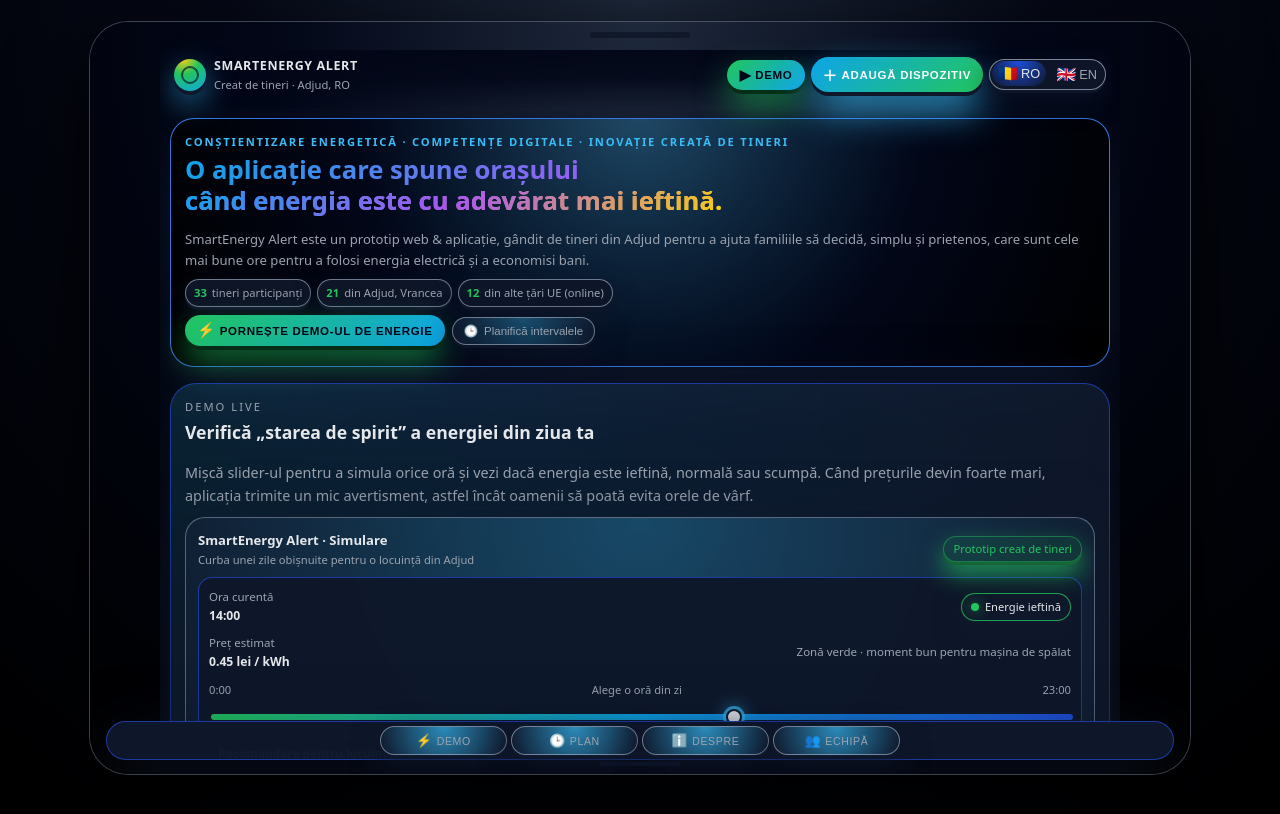
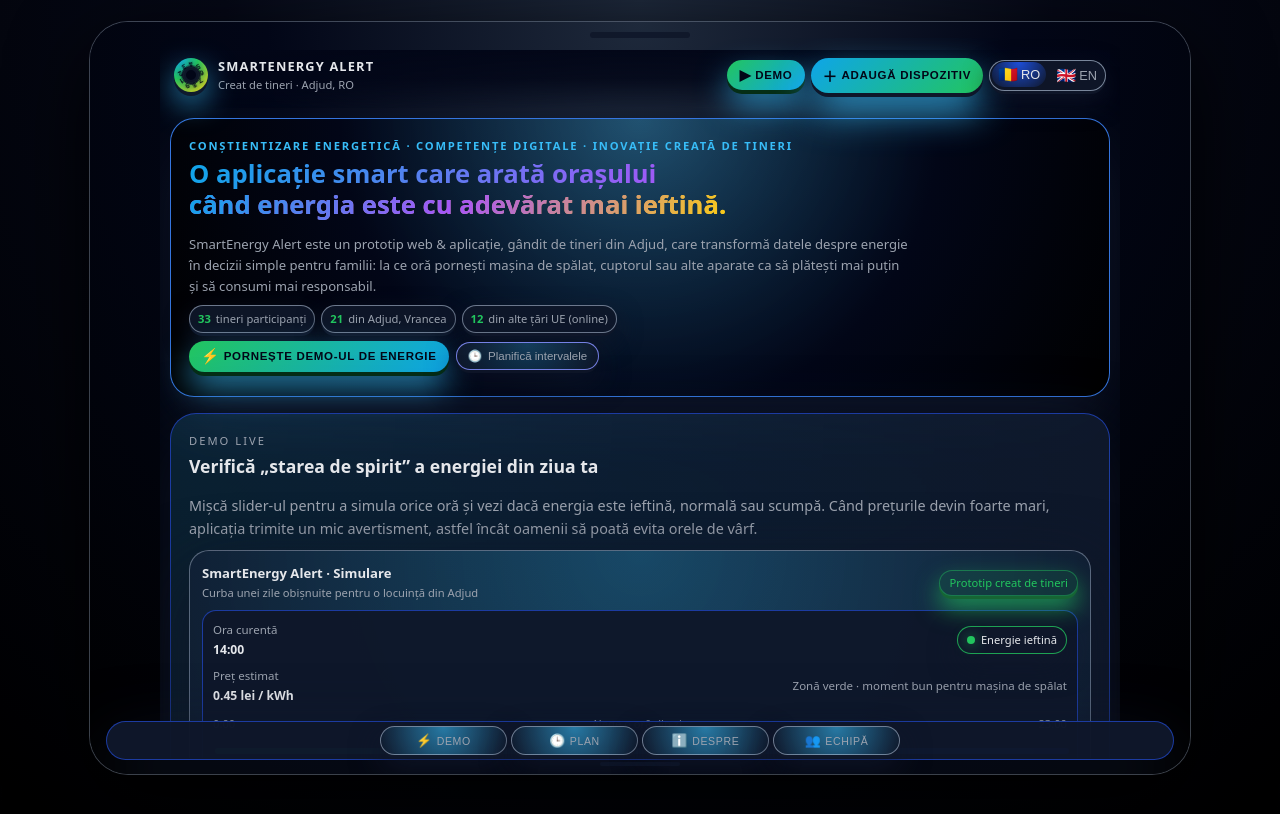
Before and after one commit to TheTechology/AppSmartEnergyAlert, a plain HTML site: page index.html in a window 1280 px wide. Drawn offline with Linux system fonts and the light colour scheme.

Commit message:
Update index.html

```diff
--- a/index.html
+++ b/index.html
@@ -123,7 +123,7 @@
       display: flex;
       align-items: center;
       justify-content: space-between;
-      gap: 6px;
+      gap: 10px;
       padding: 6px 4px 14px;
       position: sticky;
       top: 0;
@@ -141,18 +141,24 @@
     .logo {
       display: flex;
       align-items: center;
-      gap: 8px;
-    }
+      gap: 10px;
+    }
+
+    /* LOGO ANIMAT – CONTOR ENERGIE */
 
     .logo-mark {
-      width: 32px;
-      height: 32px;
+      width: 34px;
+      height: 34px;
       border-radius: 999px;
-      background: radial-gradient(circle at 30% 0%, #facc15, #22c55e 40%, #0ea5e9 100%);
+      background: radial-gradient(circle at 10% 0%, #0ea5e9, #22c55e 45%, #facc15 100%);
       position: relative;
+      display: flex;
+      align-items: center;
+      justify-content: center;
       box-shadow:
         0 4px 0 rgba(15, 23, 42, 0.9),
-        0 12px 30px rgba(56, 189, 248, 0.6);
+        0 12px 30px rgba(56, 189, 248, 0.7);
+      overflow: visible;
     }
 
     .logo-mark::after {
@@ -164,10 +170,77 @@
       box-shadow: inset 0 0 0 1px rgba(15, 23, 42, 0.8);
     }
 
+    .logo-core {
+      width: 14px;
+      height: 14px;
+      border-radius: 999px;
+      background: #020617;
+      border: 2px solid rgba(15, 23, 42, 0.95);
+      box-shadow: 0 0 0 2px rgba(15, 23, 42, 0.95);
+      z-index: 2;
+    }
+
+    .logo-ring {
+      position: absolute;
+      inset: 3px;
+      border-radius: 999px;
+      animation: logo-rotate 12s linear infinite;
+      z-index: 3;
+    }
+
+    .logo-digit {
+      position: absolute;
+      left: 50%;
+      top: 50%;
+      transform-origin: center center;
+      font-size: 7px;
+      font-weight: 700;
+      color: #020617;
+      text-shadow: 0 0 4px rgba(15, 23, 42, 0.6);
+      opacity: 0.92;
+    }
+
+    .logo-ring .logo-digit:nth-child(1) {
+      transform: translate(-50%, -50%) rotate(0deg) translateX(11px) rotate(0deg);
+    }
+    .logo-ring .logo-digit:nth-child(2) {
+      transform: translate(-50%, -50%) rotate(40deg) translateX(11px) rotate(-40deg);
+    }
+    .logo-ring .logo-digit:nth-child(3) {
+      transform: translate(-50%, -50%) rotate(80deg) translateX(11px) rotate(-80deg);
+    }
+    .logo-ring .logo-digit:nth-child(4) {
+      transform: translate(-50%, -50%) rotate(120deg) translateX(11px) rotate(-120deg);
+    }
+    .logo-ring .logo-digit:nth-child(5) {
+      transform: translate(-50%, -50%) rotate(160deg) translateX(11px) rotate(-160deg);
+    }
+    .logo-ring .logo-digit:nth-child(6) {
+      transform: translate(-50%, -50%) rotate(200deg) translateX(11px) rotate(-200deg);
+    }
+    .logo-ring .logo-digit:nth-child(7) {
+      transform: translate(-50%, -50%) rotate(240deg) translateX(11px) rotate(-240deg);
+    }
+    .logo-ring .logo-digit:nth-child(8) {
+      transform: translate(-50%, -50%) rotate(280deg) translateX(11px) rotate(-280deg);
+    }
+    .logo-ring .logo-digit:nth-child(9) {
+      transform: translate(-50%, -50%) rotate(320deg) translateX(11px) rotate(-320deg);
+    }
+
+    @keyframes logo-rotate {
+      from {
+        transform: rotate(0deg);
+      }
+      to {
+        transform: rotate(360deg);
+      }
+    }
+
     .logo-text-title {
       font-weight: 700;
-      letter-spacing: 0.05em;
-      font-size: 0.78rem;
+      letter-spacing: 0.09em;
+      font-size: 0.8rem;
       text-transform: uppercase;
     }
 
@@ -184,7 +257,7 @@
       justify-content: flex-end;
     }
 
-    /* BUTOANE – CULORI VII, EFECT 3D (ALBASTRU + VERDE) */
+    /* BUTOANE – CULORI ALBASTRU+VERDE, EFECT 3D */
 
     .btn-pill {
       display: inline-flex;
@@ -203,7 +276,7 @@
       color: #020617;
       box-shadow:
         0 4px 0 rgba(5, 46, 22, 1),
-        0 16px 32px rgba(34, 197, 94, 0.6);
+        0 16px 32px rgba(56, 189, 248, 0.7);
       transition:
         transform 0.12s ease,
         box-shadow 0.12s ease,
@@ -220,7 +293,7 @@
       transform: translateY(-2px);
       box-shadow:
         0 6px 0 rgba(5, 46, 22, 1),
-        0 20px 40px rgba(14, 165, 233, 0.85);
+        0 20px 40px rgba(56, 189, 248, 0.9);
       filter: brightness(1.06);
     }
 
@@ -228,8 +301,8 @@
       transform: translateY(1px);
       box-shadow:
         0 2px 0 rgba(5, 46, 22, 1),
-        0 6px 14px rgba(15, 23, 42, 0.9);
-      filter: brightness(0.97);
+        0 8px 18px rgba(15, 23, 42, 0.95);
+      filter: brightness(0.96);
     }
 
     /* versiune albastru-verde pentru Add Device */
@@ -238,25 +311,21 @@
       background: linear-gradient(135deg, #0ea5e9, #22c55e);
       box-shadow:
         0 4px 0 rgba(15, 23, 42, 1),
-        0 18px 38px rgba(56, 189, 248, 0.8);
-      color: #f9fafb;
+        0 18px 38px rgba(56, 189, 248, 0.85);
+      color: #020617;
     }
 
     .btn-device:hover {
       box-shadow:
         0 6px 0 rgba(15, 23, 42, 1),
-        0 22px 44px rgba(56, 189, 248, 0.95);
+        0 22px 46px rgba(56, 189, 248, 0.95);
     }
 
     .btn-ghost {
       padding: 6px 11px;
       border-radius: 999px;
-      border: 1px solid rgba(148, 163, 184, 0.7);
-      background: radial-gradient(
-        circle at top,
-        rgba(56, 189, 248, 0.35),
-        rgba(15, 23, 42, 0.98)
-      );
+      border: 1px solid rgba(129, 140, 248, 0.9);
+      background: radial-gradient(circle at top, rgba(56, 189, 248, 0.26), rgba(15, 23, 42, 0.98));
       color: var(--muted);
       font-size: 0.72rem;
       cursor: pointer;
@@ -270,13 +339,9 @@
     }
 
     .btn-ghost:hover {
-      background: radial-gradient(
-        circle at top,
-        rgba(34, 197, 94, 0.4),
-        rgba(15, 23, 42, 1)
-      );
+      background: radial-gradient(circle at top, rgba(56, 189, 248, 0.5), rgba(15, 23, 42, 1));
       color: var(--text);
-      border-color: rgba(56, 189, 248, 0.9);
+      border-color: rgba(56, 189, 248, 0.95);
       transform: translateY(-2px);
       box-shadow:
         0 5px 0 rgba(15, 23, 42, 0.9),
@@ -328,7 +393,7 @@
 
     section {
       border-radius: var(--radius-xl);
-      padding: 14px 14px 16px;
+      padding: 18px 18px 20px;
       background: radial-gradient(
         circle at top left,
         rgba(56, 189, 248, 0.16),
@@ -363,7 +428,7 @@
       border-radius: 24px;
       background: radial-gradient(
         circle at top,
-        rgba(56, 189, 248, 0.26),
+        rgba(56, 189, 248, 0.32),
         #020617 55%,
         #000 100%
       );
@@ -399,6 +464,7 @@
       font-size: 0.82rem;
       color: var(--muted);
       margin-bottom: 8px;
+      max-width: 720px;
     }
 
     .hero-meta {
@@ -433,6 +499,7 @@
       flex-wrap: wrap;
       gap: 7px;
       align-items: center;
+      margin-top: 6px;
       margin-bottom: 4px;
     }
 
@@ -710,11 +777,7 @@
       padding: 6px 7px;
       border-radius: 999px;
       border: 1px solid rgba(148, 163, 184, 0.7);
-      background: radial-gradient(
-        circle at top,
-        rgba(56, 189, 248, 0.7),
-        rgba(15, 23, 42, 0.98)
-      );
+      background: radial-gradient(circle at top, rgba(56, 189, 248, 0.6), rgba(15, 23, 42, 0.98));
       color: var(--muted);
       font-size: 0.66rem;
       text-transform: uppercase;
@@ -737,12 +800,8 @@
     }
 
     .bottom-nav-btn:hover {
-      background: radial-gradient(
-        circle at top,
-        rgba(34, 197, 94, 0.7),
-        rgba(15, 23, 42, 1)
-      );
-      border-color: rgba(56, 189, 248, 0.9);
+      background: radial-gradient(circle at top, rgba(56, 189, 248, 0.9), rgba(15, 23, 42, 1));
+      border-color: rgba(56, 189, 248, 0.95);
       color: var(--text);
       transform: translateY(-2px);
       box-shadow:
@@ -932,7 +991,7 @@
       font-weight: 600;
       box-shadow:
         0 4px 0 rgba(15, 118, 178, 1),
-        0 18px 36px rgba(14, 165, 233, 0.7);
+        0 18px 36px rgba(14, 165, 233, 0.8);
       transition: transform 0.12s, box-shadow 0.12s, filter 0.12s;
     }
 
@@ -940,7 +999,7 @@
       transform: translateY(-2px);
       box-shadow:
         0 6px 0 rgba(15, 118, 178, 1),
-        0 22px 44px rgba(14, 165, 233, 0.9);
+        0 22px 44px rgba(14, 165, 233, 0.95);
       filter: brightness(1.05);
     }
 
@@ -999,7 +1058,20 @@
     <div class="page">
       <header>
         <div class="logo">
-          <div class="logo-mark"></div>
+          <div class="logo-mark">
+            <div class="logo-core"></div>
+            <div class="logo-ring">
+              <span class="logo-digit">1</span>
+              <span class="logo-digit">2</span>
+              <span class="logo-digit">3</span>
+              <span class="logo-digit">4</span>
+              <span class="logo-digit">5</span>
+              <span class="logo-digit">6</span>
+              <span class="logo-digit">7</span>
+              <span class="logo-digit">8</span>
+              <span class="logo-digit">9</span>
+            </div>
+          </div>
           <div>
             <div class="logo-text-title">SmartEnergy Alert</div>
             <div class="logo-text-sub">
@@ -1049,19 +1121,20 @@
             </div>
 
             <h1>
-              <span data-lang="ro">O aplicație care spune orașului<br /><span>când energia este cu adevărat mai ieftină.</span></span>
-              <span data-lang="en">An app that tells the city<br /><span>when electricity is really cheaper.</span></span>
+              <span data-lang="ro">O aplicație smart care arată orașului<br /><span>când energia este cu adevărat mai ieftină.</span></span>
+              <span data-lang="en">A smart app that shows your city<br /><span>when electricity is really cheaper.</span></span>
             </h1>
 
             <p class="hero-lead">
               <span data-lang="ro">
-                SmartEnergy Alert este un prototip web & aplicație, gândit de tineri din Adjud pentru a ajuta
-                familiile să decidă, simplu și prietenos, care sunt cele mai bune ore pentru a folosi energia
-                electrică și a economisi bani.
+                SmartEnergy Alert este un prototip web & aplicație, gândit de tineri din Adjud, care transformă datele
+                despre energie în decizii simple pentru familii: la ce oră pornești mașina de spălat, cuptorul sau
+                alte aparate ca să plătești mai puțin și să consumi mai responsabil.
               </span>
               <span data-lang="en">
-                SmartEnergy Alert is a web & app prototype designed by young people from Adjud to help families
-                decide, in a simple and friendly way, the best hours to use electricity and save money.
+                SmartEnergy Alert is a web & app prototype designed by young people from Adjud that turns energy data
+                into simple decisions for families: when to run the washing machine, oven or other devices to pay less
+                and use electricity more responsibly.
               </span>
             </p>
 
```
